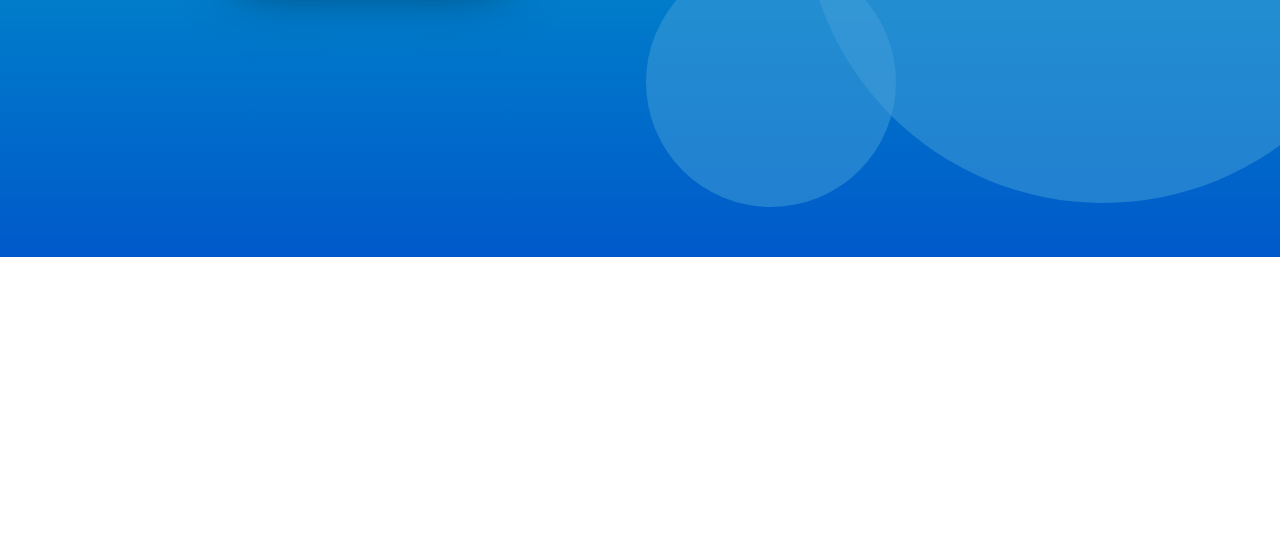
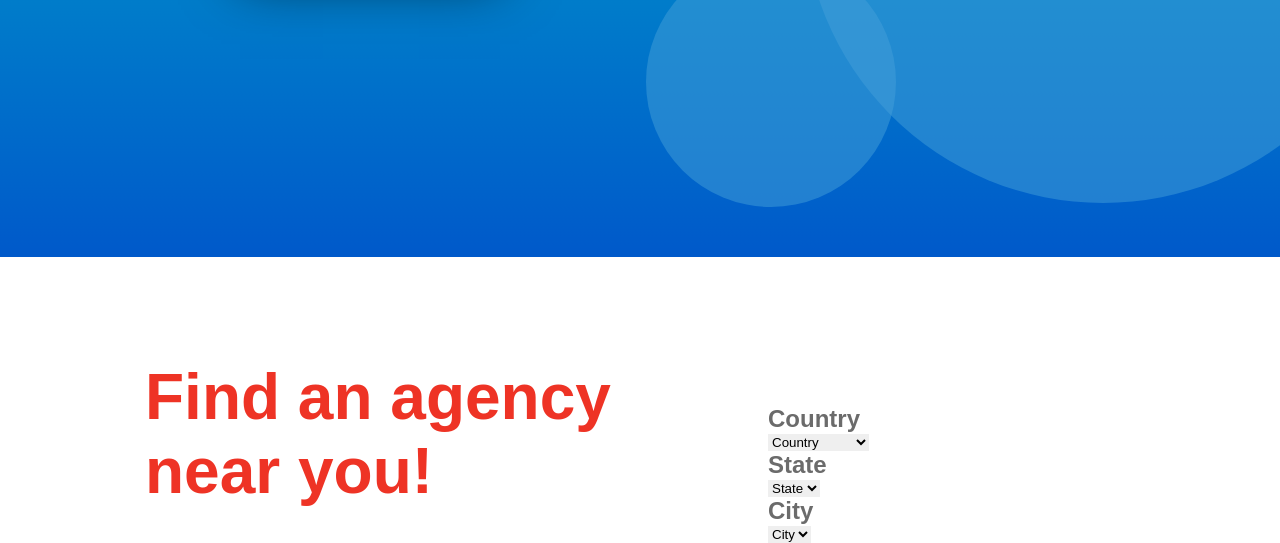
Before and after one commit to MaiaraLeda/QuickCash, a plain HTML site: page index.html in a window 1280 px wide. Shown: the part 2779-3322 px from the top of the page. Before the commit the page ends 3036 px from the top, so only its background shows below. Drawn offline with Linux system fonts and the light colour scheme.

Commit message:
Atualização da main

```diff
--- a/css/style.css
+++ b/css/style.css
@@ -313,3 +313,17 @@ input:checked ~ .slide-segundoBloco{
 	opacity: 0.5;
 	z-index: 3;
 }
+.containerAgencia-titulo{
+	width: 533px;
+	font-size: 64px;
+	color: rgba(238, 51, 37, 1);
+	position: relative;
+	left: 145px;
+	top: 103px;
+}
+.containerAgencia-form{
+	width: 60px;
+	position: relative;
+	left: 60%;
+	color: rgba(107, 107, 107, 1);
+}
--- a/index.html
+++ b/index.html
@@ -133,5 +133,34 @@
 			<div class="segundoCirculo"></div>
 		</div>
 	</section>
+	<section class="containerAgencia">
+		<h1 class="containerAgencia-titulo">Find an agency near you!</h1>
+		<form class="containerAgencia-form">
+			<h1>Country</h1>
+			<select id="country" name="country" placeholder="Country">
+				<option value="country">Country</option>
+                <option value="Brazil">Brazil</option>
+                <option value="France">France</option>
+                <option value="Italy">Italy</option>
+                <option value="Japan">Japan</option>
+                <option value="Mexico">Mexico</option>
+                <option value="Portugal">Portugal</option>
+                <option value="Spain">Spain</option>
+                <option value="United States">United States</option>
+            </select>
+            <h1>State</h1>
+            <select name="state" id="state" placeholder="State" >
+				<option value="state">State</option>
+				<option value="state">State</option>
+				<option value="state">State</option>
+			</select>
+			<h1>City</h1>
+			<select name="city" id="city" placeholder="City" >
+				<option value="city">City</option>
+				<option value="city">City</option>
+				<option value="city">City</option>
+			</select>
+		</form>
+	</section>
 </body>
 </html>
```
